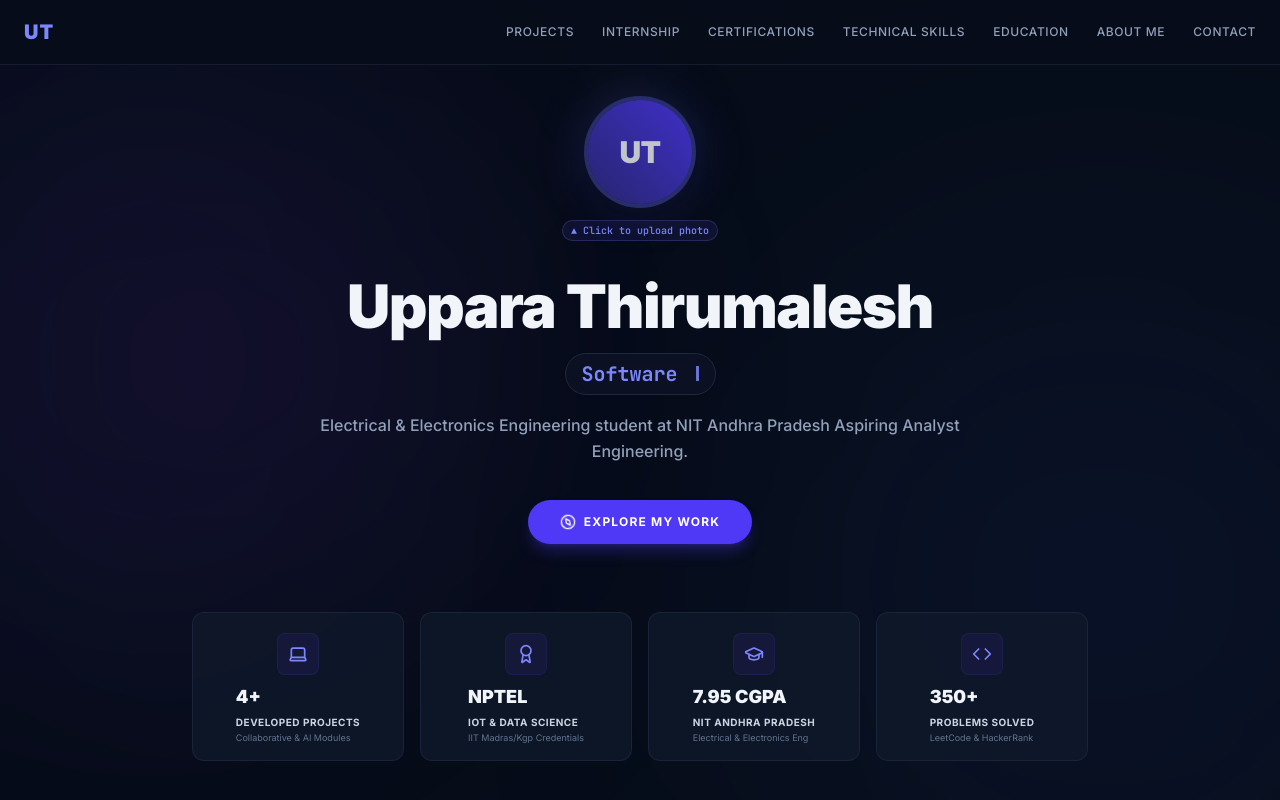
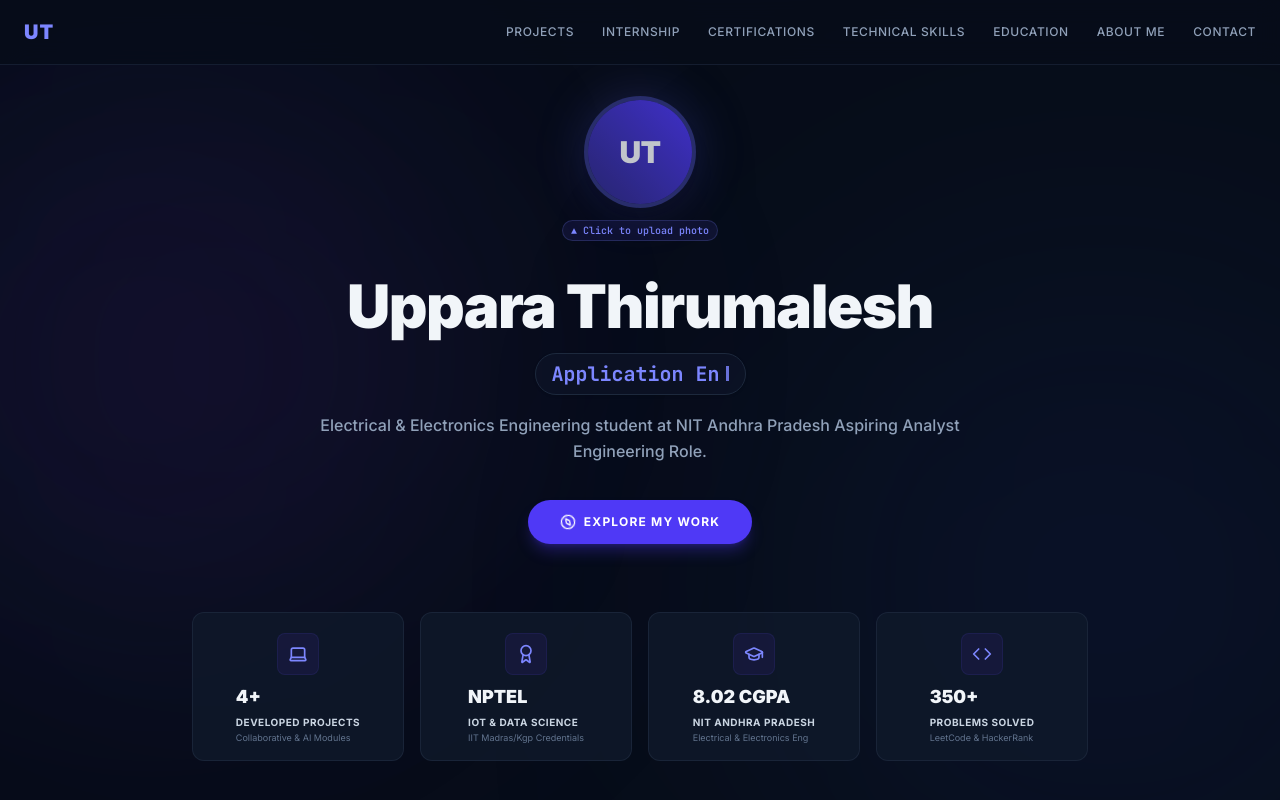
Before and after one commit to UpparaThirumalesh/portifolio, a React (Vite) app: page / in a window 1280 px wide. Shown: the top 800 px of the page. Built offline with nearby package versions, Linux system fonts and the light colour scheme.

Commit message:
Updated portfolio project

```diff
--- a/src/App.tsx
+++ b/src/App.tsx
@@ -28,9 +28,10 @@ import CertsSkillsEducationWidget from './components/CertsSkillsEducationWidget'
 import ContactFormWidget from './components/ContactFormWidget';
 
 const TITLES = [
+  "Software Engineer",
+  "Application Engineer",
   "Full Stack Developer",
-  "Software Engineer",
-  "Electrical & Electronics Engineer",
+  "Andriod Application Developer",
   "DSA & Competitive Coder"
 ];
 
@@ -278,7 +279,7 @@ export default function App() {
                   </div>
 
                   <p id="hero-subtitle" className="text-sm md:text-base text-slate-400 font-medium max-w-2xl mx-auto leading-relaxed pt-2">
-                    Electrical &amp; Electronics Engineering student at NIT Andhra Pradesh Aspiring Analyst Engineering.
+                    Electrical &amp; Electronics Engineering student at NIT Andhra Pradesh Aspiring Analyst Engineering Role.
                   </p>
                 </div>
 
@@ -299,7 +300,7 @@ export default function App() {
                   {[
                     { id: 'projects-metric', num: "4+", label: "Developed Projects", desc: "Collaborative & AI Modules", icon: Laptop, tabId: 'projects' },
                     { id: 'certifications-metric', num: "NPTEL", label: "IoT & Data Science", desc: "IIT Madras/Kgp Credentials", icon: Award, tabId: 'certifications' },
-                    { id: 'edu-metric', num: "7.95 CGPA", label: "NIT Andhra Pradesh", desc: "Electrical & Electronics Eng", icon: GraduationCap, tabId: 'education' },
+                    { id: 'edu-metric', num: "8.02 CGPA", label: "NIT Andhra Pradesh", desc: "Electrical & Electronics Eng", icon: GraduationCap, tabId: 'education' },
                     { id: 'problems-metric', num: "350+", label: "Problems Solved", desc: "LeetCode & HackerRank", icon: Code, tabId: 'about' }
                   ].map((metric, idx) => (
                     <button
```
